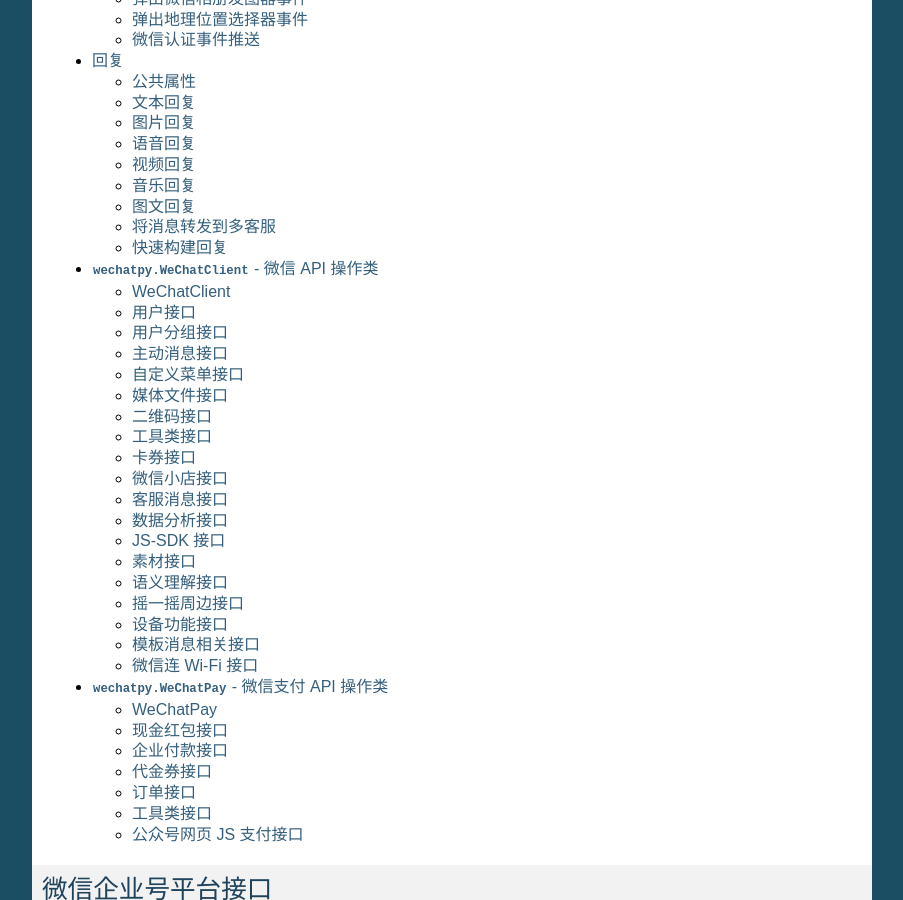
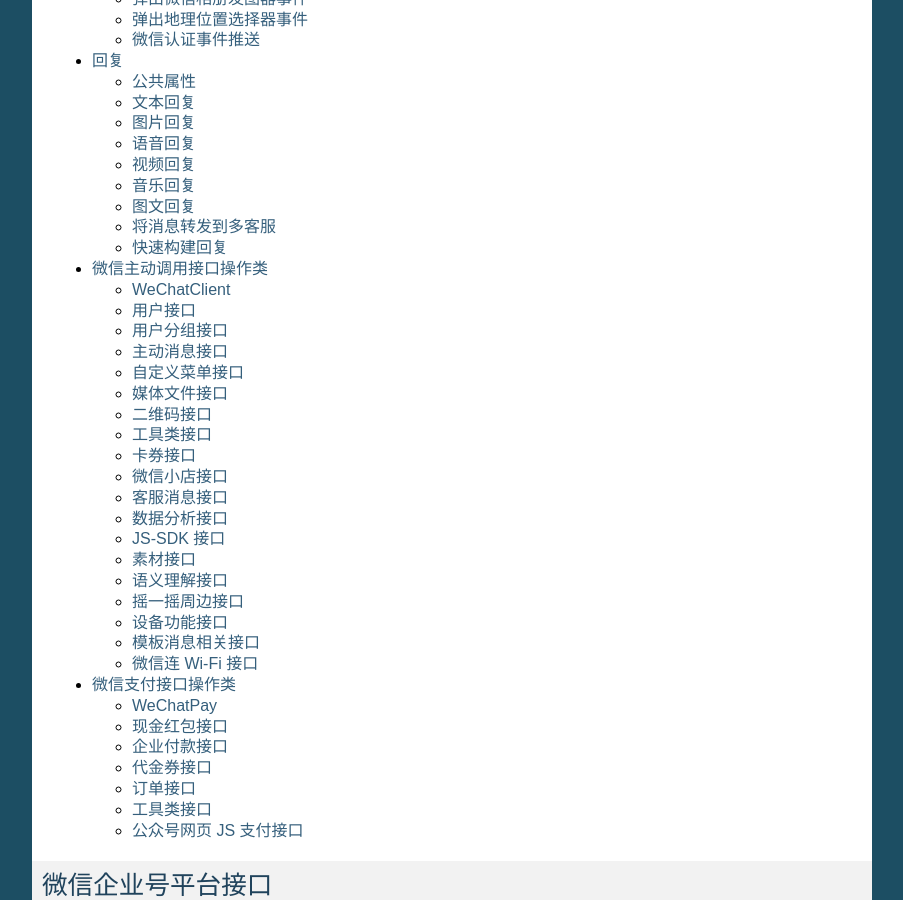
Before and after one commit to wechatpy/wechatpy, a Sphinx documentation site: the page built from docs/index.rst, in a window 1280 px wide and 900 px high, scrolled down 915 px. Shown: the whole window, without its empty margins (198-1101 px from the left). Built offline with Sphinx 7.4.7, drawn with Linux system fonts in a browser that asks for light colours.

Commit message:
Update client and pay documentation title

```diff
--- a/docs/client.rst
+++ b/docs/client.rst
@@ -1,4 +1,4 @@
-``wechatpy.WeChatClient`` - 微信 API 操作类
+微信主动调用接口操作类
 ===========================================
 
 WeChatClient
--- a/docs/pay.rst
+++ b/docs/pay.rst
@@ -1,4 +1,4 @@
-``wechatpy.WeChatPay`` - 微信支付 API 操作类
+微信支付接口操作类
 ===========================================
 
 WeChatPay
```
